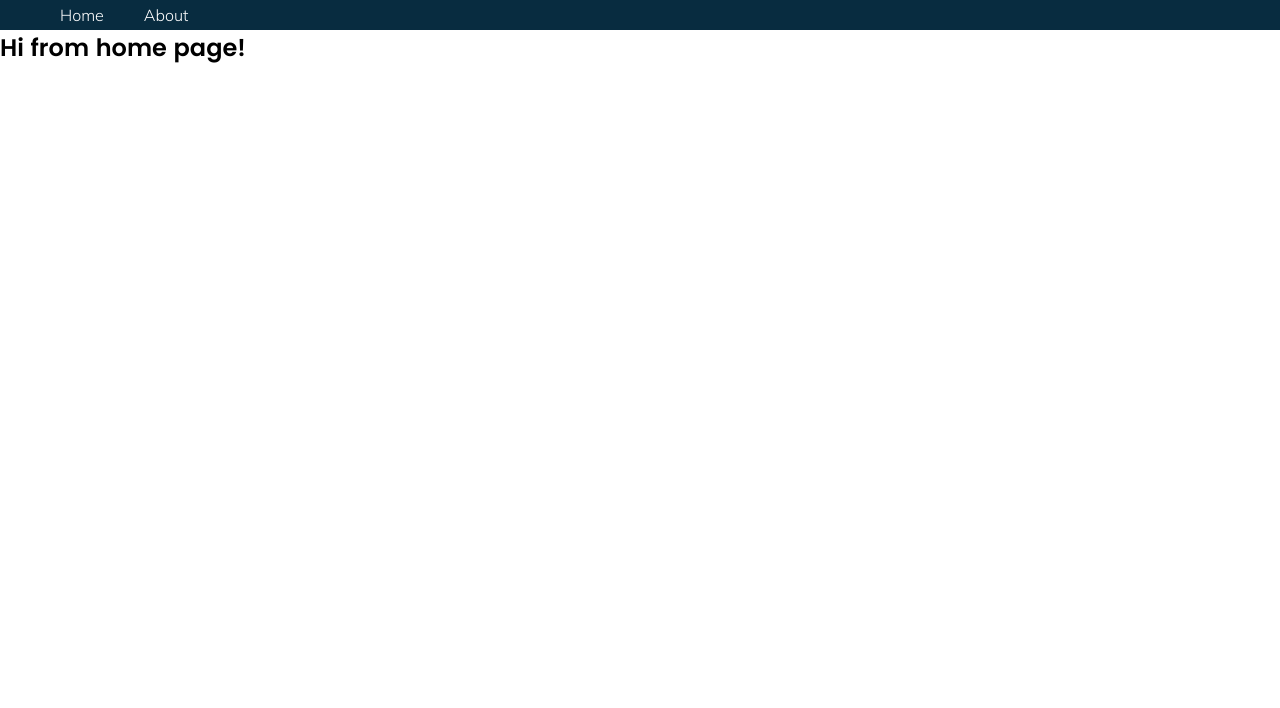
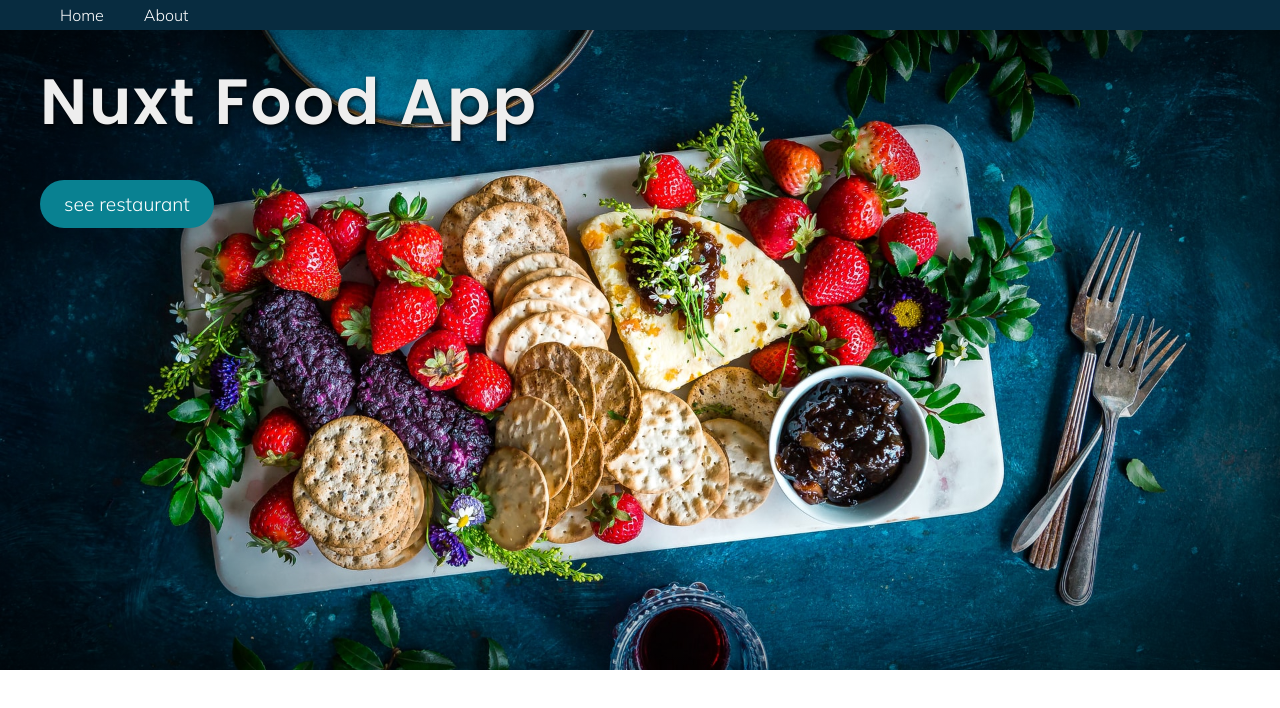
Before and after one commit to gorjiali/Fooduxt, a Nuxt app: page / in a window 1280 px wide. Shown: the top 708 px of the page. Built offline with nearby package versions, Linux system fonts and the light colour scheme.

Commit message:
masterhead on main page

```diff
--- /dev/null
+++ b/components/AppHeader.vue
@@ -0,0 +1,61 @@
+<template>
+  <section class="masthead" role="img" aria-label="Image Description">
+    <h1>Nuxt Food App</h1>
+    <button>see restaurant</button>
+  </section>
+</template>
+
+<script>
+</script>
+
+<style lang="scss" scoped>
+.masthead {
+  width: 100%;
+  height: 80vh;
+  overflow: hidden;
+  padding: 40px;
+  background-size: cover !important;
+  background: radial-gradient(
+      ellipse at center,
+      rgba(0, 0, 0, 0) 0%,
+      rgba(0, 0, 0, 0) 48%,
+      rgba(0, 0, 0, 0.65) 100%
+    ),
+    url(~assets/headerimg.jpg) no-repeat center center scroll;
+}
+
+h1 {
+  font-style: normal;
+  font-weight: bold;
+  color: #eee;
+  font-size: 8vmin;
+  letter-spacing: 0.03em;
+  line-height: 1;
+  text-shadow: 1px 2px 4px rgba(0, 0, 0, 0.8);
+  margin-bottom: 46px;
+}
+
+button {
+  background: #098191;
+  transition: background ease 0.25s;
+  border-radius: 50px;
+  display: inline-block;
+  border: none;
+  padding: 0.75rem 1.5rem;
+  margin: 0;
+  text-decoration: none;
+  color: #ffffff;
+  font-size: 1.2rem;
+  cursor: pointer;
+  text-align: center;
+  -webkit-appearance: none;
+  -moz-appearance: none;
+}
+button:hover {
+  background: #63b6b8;
+}
+button:focus {
+  outline: 1px solid #fff;
+  outline-offset: -4px;
+}
+</style>
--- a/pages/index.vue
+++ b/pages/index.vue
@@ -1,6 +1,6 @@
 <template>
   <main class="container">
-    <h2>Hi from home page!</h2>
+    <app-header></app-header>
   </main>
 </template>
 
```
